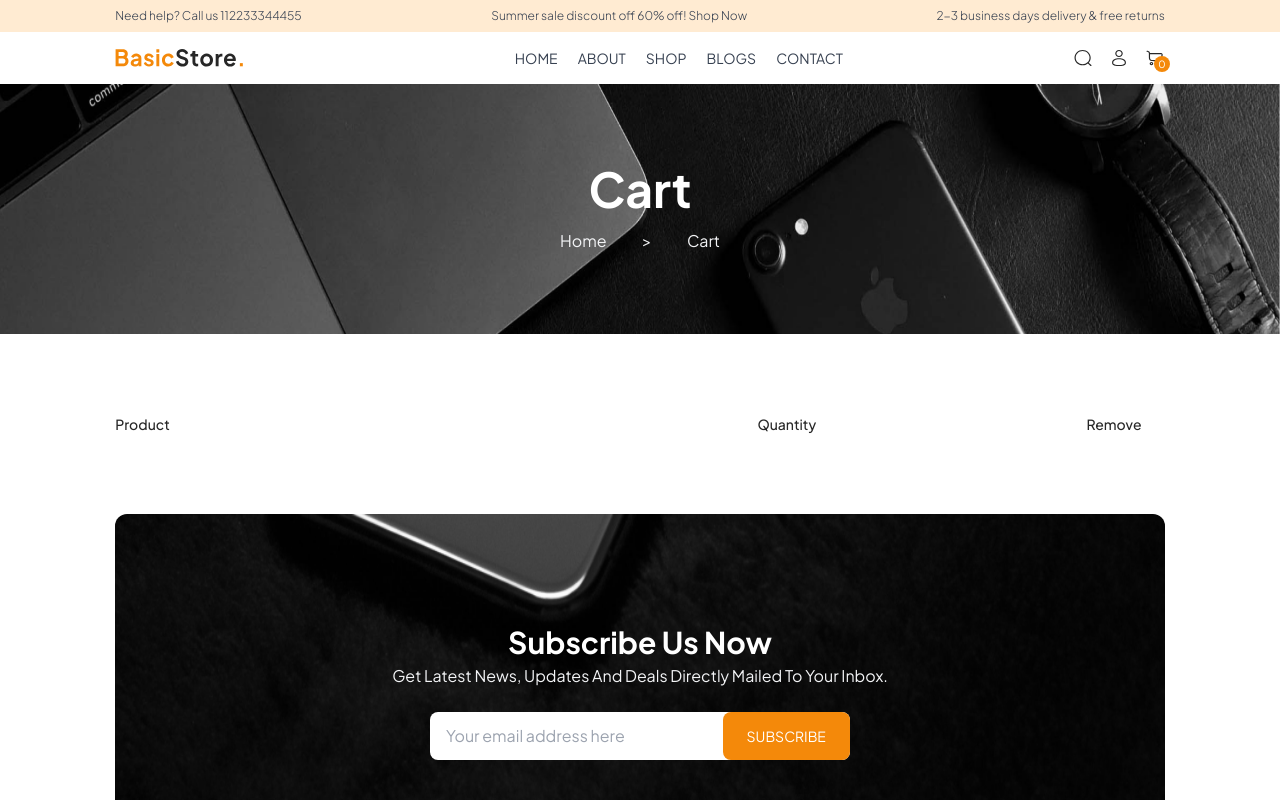
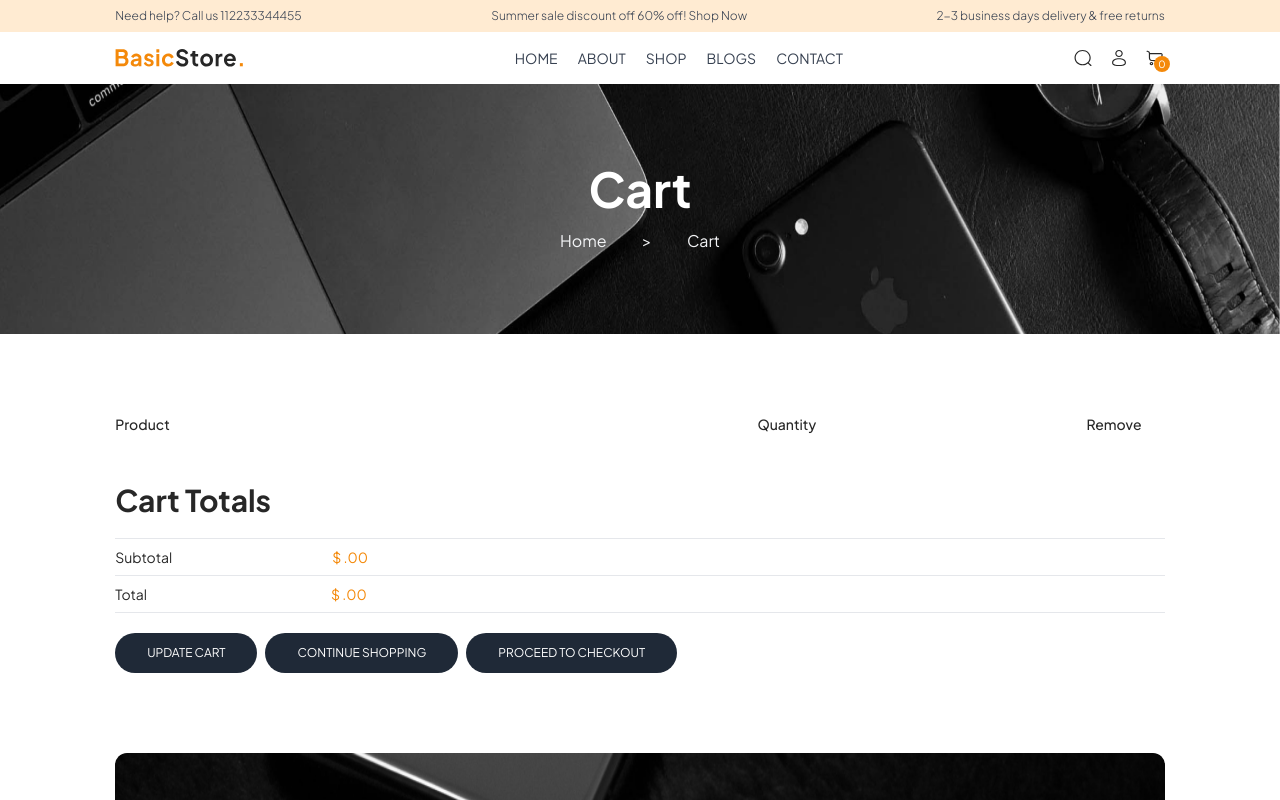
Before and after one commit to Omowunmikamil/BasicStore, a React (Vite) app in the folder frontend/: page /cart in a window 1280 px wide. Shown: the top 800 px of the page. Built offline with nearby package versions, Linux system fonts and the light colour scheme.

Commit message:
Add CartTotal component with total calculation and update Cart page integration

```diff
--- a/frontend/src/components/CartTotal.jsx
+++ b/frontend/src/components/CartTotal.jsx
@@ -1,7 +1,35 @@
-import React from "react";
+import React, { useContext } from "react";
+import { ShopContext } from "../context/ShopContext";
+import Button from "./Button";
 
 const CartTotal = () => {
-  return <div></div>;
+  const { currency, deliveryFee, getCartAmount } = useContext(ShopContext);
+  return (
+    <div className="mt-12">
+      <h2 className="text-start">Cart Totals</h2>
+
+      {/* Cart Summary Section */}
+      <div className="flex flex-col text-sm gap-2 mt-2">
+        <div className="flex justify-normal border-t border-b text-text gap-32 sm:gap-40 py-2 ">
+          <p className="">Subtotal</p>
+          <p className="text-orange">
+            {currency} {getCartAmount}.00
+          </p>
+        </div>
+        <div className="flex justify-normal border-b text-text gap-32 sm:gap-[11.5rem] pb-2 ">
+          <p className="">Total</p>
+          <p className="text-orange">
+            {currency} {getCartAmount}.00
+          </p>
+        </div>
+      </div>
+      <div className="flex gap-2 mt-5">
+        <Button text={"UPDATE CART"} />
+        <Button text={"CONTINUE SHOPPING"} />
+        <Button text={"PROCEED TO CHECKOUT"} />
+      </div>
+    </div>
+  );
 };
 
 export default CartTotal;
--- a/frontend/src/context/ShopContext.jsx
+++ b/frontend/src/context/ShopContext.jsx
@@ -86,6 +86,40 @@ const ShopContextProvider = (props) => {
     setCartItems(cartData); // Update the cart data with the new data
   };
 
+  // Function to calculate total amount of cart items
+  const getCartAmount = () => {
+    let totalAmount = 0;
+
+    // Iterate through each item in the cart
+    for (let items in cartItems) {
+      let itemInfo = products.find((product) => product._id === items);
+      for (let item in cartItems[items]) {
+        try {
+          if (cartItems[items][item] > 0) {
+            totalAmount += itemInfo.price * cartItems[items][item]; // Add the price of the item multiplied by its quantity
+          }
+        } catch (error) {
+          // Handle any errors
+        }
+      }
+    }
+
+    return totalAmount;
+  };
+
+  // Function to search for products
+  const searchProducts = () => {
+    setShowSearch(true);
+  };
+
+  // Function to reset the search
+  const resetSearch = () => {
+    setSearch(" ");
+    setShowSearch(false);
+  };
+
+  // Function to filter products based on search query
+
   useEffect(() => {
     console.log("Products in Context:", products); // Debug log
   }, [products]);
@@ -109,6 +143,7 @@ const ShopContextProvider = (props) => {
     addToCart,
     getCartCount,
     updateCartQuantity,
+    getCartAmount,
   };
 
   return (
--- a/frontend/src/pages/Cart.jsx
+++ b/frontend/src/pages/Cart.jsx
@@ -120,8 +120,10 @@ const Cart = () => {
             </div>
           );
         })}
+        <div className="">
+          <CartTotal />
+        </div>
       </div>
-      <CartTotal />
     </div>
   );
 };
```
